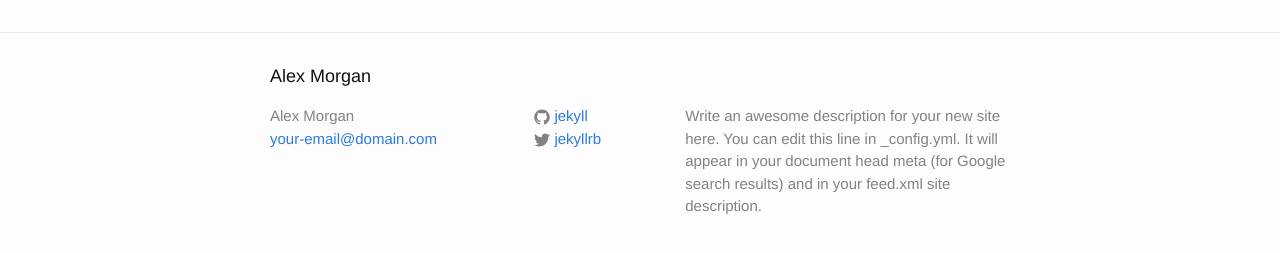
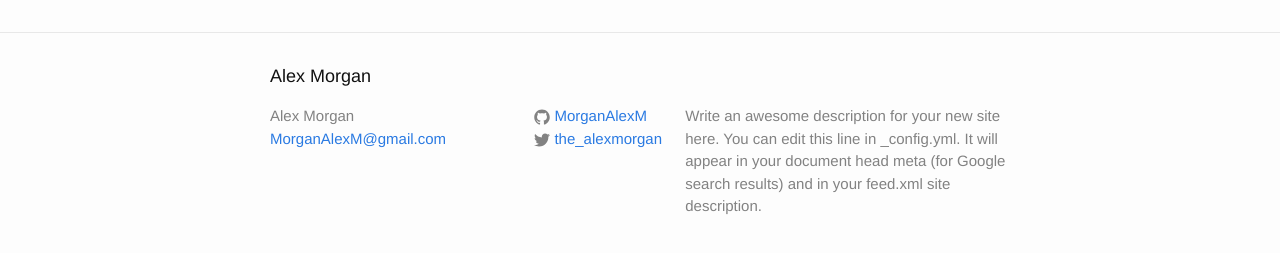
Before and after one commit to MorganAlexM/personal-website, a Jekyll site: the page built from index.html, in a window 1280 px wide. Shown: the part 264-517 px from the top of the page. Built offline with Jekyll 4.4.1, drawn with Linux system fonts in a browser that asks for light colours.

Commit message:
Update _config.yml

```diff
--- a/_config.yml
+++ b/_config.yml
@@ -7,15 +7,15 @@
 
 # Site settings
 title: Alex Morgan
-email: your-email@domain.com
+email: MorganAlexM@gmail.com
 description: > # this means to ignore newlines until "baseurl:"
   Write an awesome description for your new site here. You can edit this
   line in _config.yml. It will appear in your document head meta (for
   Google search results) and in your feed.xml site description.
 baseurl: "" # the subpath of your site, e.g. /blog
-url: "http://yourdomain.com" # the base hostname & protocol for your site
-twitter_username: jekyllrb
-github_username:  jekyll
+url: "http://morganalexm.com" # the base hostname & protocol for your site
+twitter_username: the_alexmorgan
+github_username:  MorganAlexM
 
 # Build settings
 markdown: kramdown
```
